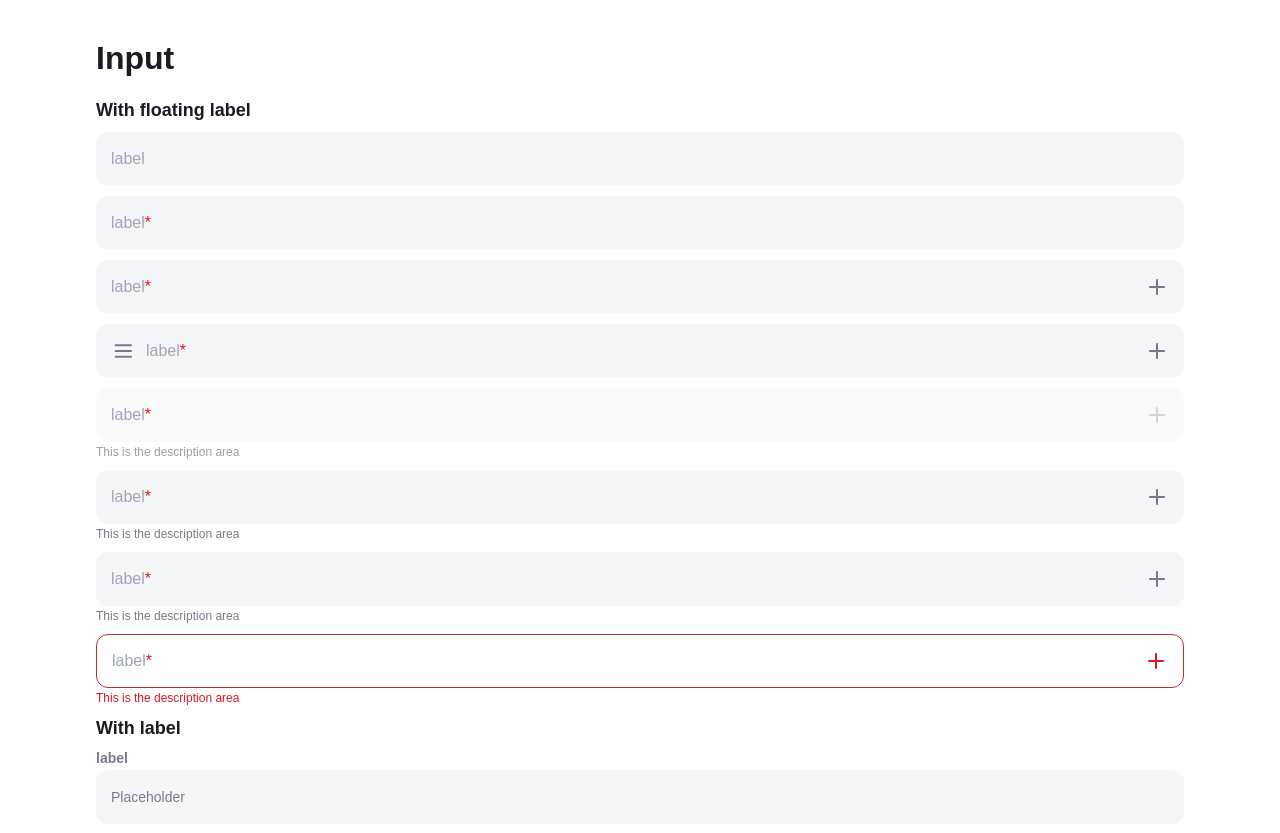
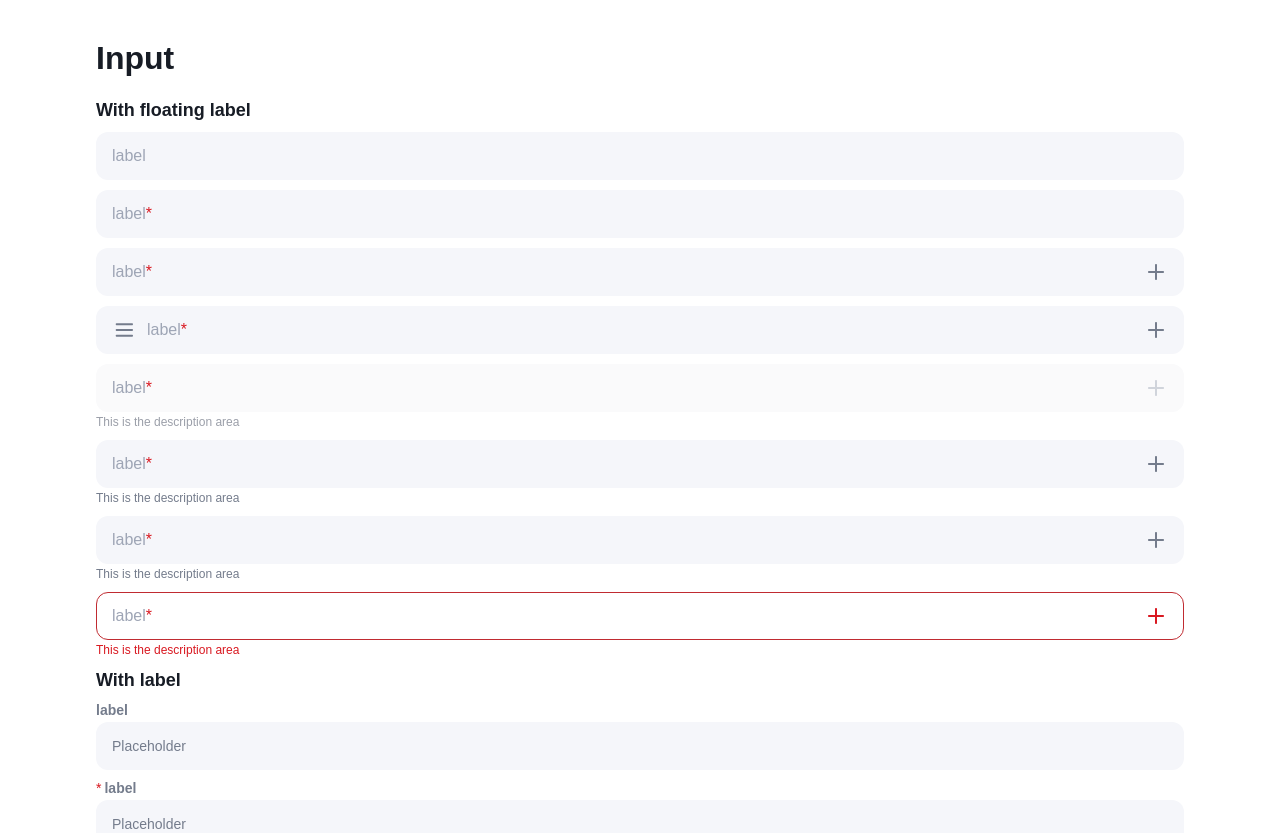
Before and after one commit to DenisKamchatov/TNRisk, a Vue app: page /uikit in a window 1280 px wide. Shown: the part 1964-2797 px from the top of the page. Built offline with nearby package versions, Linux system fonts and the light colour scheme.

Commit message:
Refactored Input and Textarea

```diff
--- a/src/components/uikit/icons/sprite/tn-sprite.vue
+++ b/src/components/uikit/icons/sprite/tn-sprite.vue
@@ -292,6 +292,12 @@
         fill="currentColor"
       />
     </symbol>
+
+    <symbol id="icon--search" viewBox="0 0 24 24" fill="none">
+      <path fill-rule="evenodd" clip-rule="evenodd" d="M10 4C6.68629 4 4 6.68629 4 10C4 13.3137 6.68629 16 10 16C13.3137 16 16 13.3137 16 10C16 6.68629 13.3137 4 10 4ZM2 10C2 5.58172 5.58172 2 10 2C14.4183 2 18 5.58172 18 10C18 14.4183 14.4183 18 10 18C5.58172 18 2 14.4183 2 10Z" fill="currentColor"/>
+      <path fill-rule="evenodd" clip-rule="evenodd" d="M14.2929 14.2929C14.6834 13.9024 15.3166 13.9024 15.7071 14.2929L21.7071 20.2929C22.0976 20.6834 22.0976 21.3166 21.7071 21.7071C21.3166 22.0976 20.6834 22.0976 20.2929 21.7071L14.2929 15.7071C13.9024 15.3166 13.9024 14.6834 14.2929 14.2929Z" fill="currentColor"/>
+    </symbol>
+
   </svg>
 </template>
 
--- a/src/components/uikit/input/tn-input.vue
+++ b/src/components/uikit/input/tn-input.vue
@@ -49,6 +49,7 @@ const hasIcon = computed<boolean>(
       'tn-input_disabled': disabled,
       'tn-input_error': error,
       'tn-input_has-label': hasLabel,
+      'tn-input_has-floating-label': hasFloatingLabel,
     }"
   >
     <label
@@ -126,6 +127,11 @@ const hasIcon = computed<boolean>(
   width: 100%;
 }
 
+.tn-input_has-floating-label .tn-input__wrapper .tn-input__input {
+  padding: 4px 0 0 0;
+
+}
+
 .tn-input__wrapper {
   display: flex;
   align-items: center;
@@ -136,12 +142,14 @@ const hasIcon = computed<boolean>(
 
   padding: 0 15px;
 
-  height: 54px;
+  height: 48px;
   width: 100%;
 
   background-color: #f5f6fa;
   color: #171c25;
   border-radius: 12px;
+  border: 1px solid transparent;
+  outline: 2px solid transparent;
 
   transition: 300ms;
 
@@ -153,8 +161,6 @@ const hasIcon = computed<boolean>(
   .tn-input__input {
     height: 100%;
     width: 100%;
-
-    padding: 4px 0 0 0;
 
     font-size: 14px;
     font-weight: 400;
@@ -311,7 +317,7 @@ const hasIcon = computed<boolean>(
   .tn-input__wrapper {
     background-color: #fff;
 
-    outline: none;
+    outline: 2px solid transparent;
     border: 1px solid #c02b31;
 
     .tn-input__input {
--- a/src/components/uikit/textarea/tn-textarea.vue
+++ b/src/components/uikit/textarea/tn-textarea.vue
@@ -143,7 +143,7 @@ onMounted(() => {
       </span>
 
       <textarea
-        class="tn-textarea__input"
+        class="tn-textarea__input scrollbox"
         ref="textarea"
         :rows="rows"
         :cols="cols"
@@ -209,6 +209,8 @@ onMounted(() => {
   background-color: #f5f6fa;
   color: #171c25;
   border-radius: 12px;
+  border: 1px solid transparent;
+  outline: 2px solid transparent;
 
   transition: 300ms;
 
@@ -227,8 +229,8 @@ onMounted(() => {
     font-weight: 400;
 
     background: none;
-    border: none;
-    outline: none;
+    border: 1px solid transparent;
+    outline: 2px solid transparent;
 
     color: #171c25;
 
@@ -367,7 +369,7 @@ onMounted(() => {
   .tn-textarea__wrapper {
     background-color: #fff;
 
-    outline: none;
+    outline: 2px solid transparent;
     border: 1px solid #c02b31;
 
     .tn-textarea__input {
```
